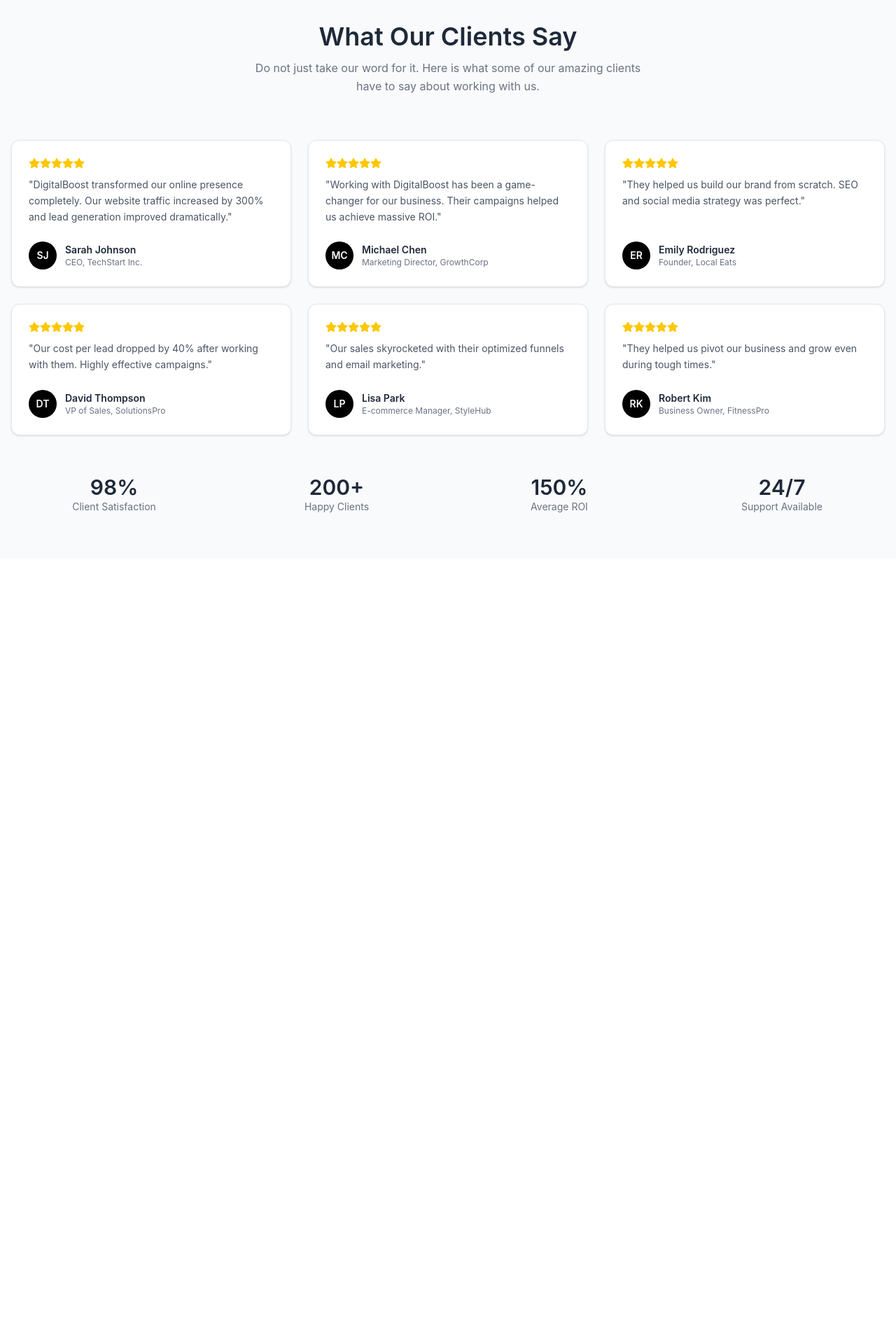
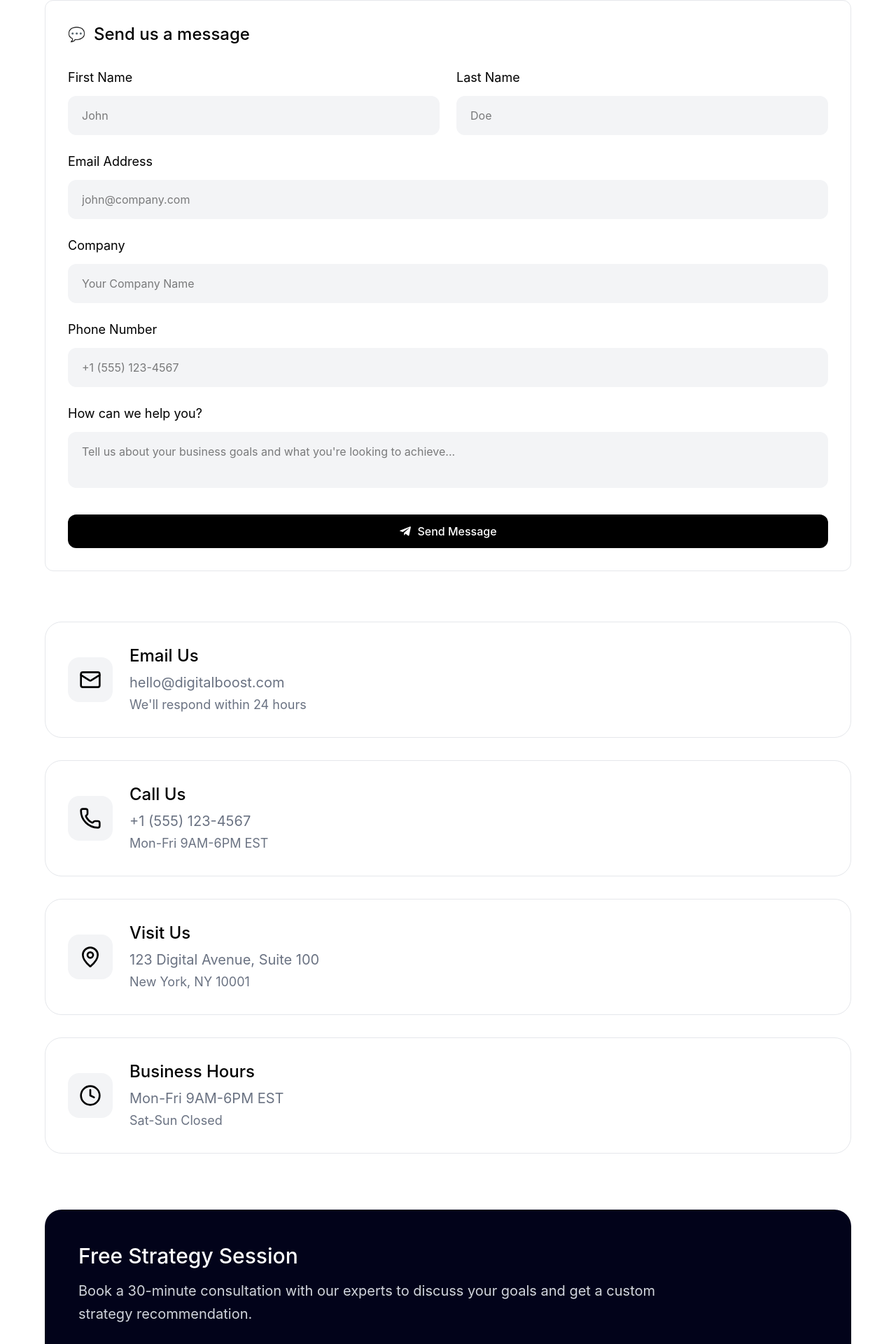
Before and after one commit to gayathri23-y/Agency-digital-market, a React (Vite) app: page / in a window 1280 px wide. Shown: the part 432-2352 px from the top of the page at 70% size. Before the commit the page ends 1230 px from the top, so only its background shows below. Built offline with nearby package versions, Linux system fonts and the light colour scheme.

Commit message:
contact section fully completed final commit

```diff
--- a/package.json
+++ b/package.json
@@ -11,6 +11,7 @@
   },
   "dependencies": {
     "@tailwindcss/vite": "^4.2.2",
+    "lucide-react": "^1.7.0",
     "react": "^19.2.4",
     "react-countup": "^6.5.3",
     "react-dom": "^19.2.4",
--- a/src/App.jsx
+++ b/src/App.jsx
@@ -1,11 +1,17 @@
 import React from 'react'
 import Getintouch from './Components/Contact/Getintouch'
 import TestimonialSection from './Pages/Testimonal';
+import Form from './Components/Contact/Form';
+import ContactInfoCards from './Components/Contact/ContactInfoCards';
+import Startegy from "./Components/Contact/Startegy";
 
 const App = () => {
   return (
     <div>
       <Getintouch />
+      <Form />
+      <ContactInfoCards />
+      <Startegy />
        < TestimonialSection/>
    </div>
   )
--- /dev/null
+++ b/src/Components/Contact/ContactInfoCards.jsx
@@ -0,0 +1,59 @@
+import { Mail, Phone, MapPin, Clock } from "lucide-react";
+
+export default function ContactInfoCards() {
+  const cards = [
+    {
+      icon: <Mail className="h-8 w-8 text-black" />,
+      title: "Email Us",
+      line1: "hello@digitalboost.com",
+      line2: "We'll respond within 24 hours",
+    },
+    {
+      icon: <Phone className="h-8 w-8 text-black" />,
+      title: "Call Us",
+      line1: "+1 (555) 123-4567",
+      line2: "Mon-Fri 9AM-6PM EST",
+    },
+    {
+      icon: <MapPin className="h-8 w-8 text-black" />,
+      title: "Visit Us",
+      line1: "123 Digital Avenue, Suite 100",
+      line2: "New York, NY 10001",
+    },
+    {
+      icon: <Clock className="h-8 w-8 text-black" />,
+      title: "Business Hours",
+      line1: "Mon-Fri 9AM-6PM EST",
+      line2: "Sat-Sun Closed",
+    },
+  ];
+
+  return (
+    <section className="w-full bg-white px-4 sm:px-6 md:px-8 lg:px-16 py-10 space-y-8">
+      {cards.map((card, index) => (
+        <div
+          key={index}
+          className="w-full rounded-3xl border border-gray-200 bg-white p-5 sm:p-6 lg:p-8"
+        >
+          <div className="flex flex-col sm:flex-row sm:items-center gap-4 sm:gap-6">
+            <div className="h-16 w-16 rounded-2xl bg-gray-100 flex items-center justify-center shrink-0">
+              {card.icon}
+            </div>
+
+            <div>
+              <h3 className="text-2xl font-medium text-black mb-2">
+                {card.title}
+              </h3>
+              <p className="text-lg sm:text-xl text-gray-500 mb-1">
+                {card.line1}
+              </p>
+              <p className="text-base sm:text-lg text-gray-500">
+                {card.line2}
+              </p>
+            </div>
+          </div>
+        </div>
+      ))}
+    </section>
+  );
+}
--- /dev/null
+++ b/src/Components/Contact/Form.jsx
@@ -0,0 +1,70 @@
+import React from 'react'
+import { FaTelegramPlane } from "react-icons/fa";
+
+const Form = () => {
+  return (
+     <section className="w-full bg-white px-4 sm:px-6 md:px-8 lg:px-16 py-8">
+      <div className="mx-auto max-w-6xl rounded-xl border border-gray-200 bg-white p-4 sm:p-6 lg:p-8">
+        <div className="mb-8 flex items-center gap-3 text-black">
+          <span className="text-xl">💬</span>
+          <h2 className="text-xl sm:text-2xl font-medium">Send us a message</h2>
+        </div>
+
+        <div className="grid grid-cols-1 md:grid-cols-2 gap-6 mb-6">
+          <div>
+            <label className="block text-base sm:text-lg mb-3">First Name</label>
+            <input
+              type="text"
+              placeholder="John"
+              className="w-full rounded-xl bg-gray-100 px-5 py-4 text-base outline-none"
+            />
+          </div>
+          <div>
+            <label className="block text-base sm:text-lg mb-3">Last Name</label>
+            <input
+              type="text"
+              placeholder="Doe"
+              className="w-full rounded-xl bg-gray-100 px-5 py-4 text-base outline-none"
+            />
+          </div>
+        </div>
+
+        <div className="space-y-6">
+          <div>
+            <label className="block text-base sm:text-lg mb-3">Email Address</label>
+            <input type="email" placeholder="john@company.com" className="w-full rounded-xl bg-gray-100 px-5 py-4 text-base outline-none" />
+          </div>
+
+          <div>
+            <label className="block text-base sm:text-lg mb-3">Company</label>
+            <input type="text" placeholder="Your Company Name" className="w-full rounded-xl bg-gray-100 px-5 py-4 text-base outline-none" />
+          </div>
+
+          <div>
+            <label className="block text-base sm:text-lg mb-3">Phone Number</label>
+            <input type="text" placeholder="+1 (555) 123-4567" className="w-full rounded-xl bg-gray-100 px-5 py-4 text-base outline-none" />
+          </div>
+
+          <div>
+            <label className="block text-base sm:text-lg mb-3">How can we help you?</label>
+            <textarea
+              rows={2}
+              placeholder="Tell us about your business goals and what you're looking to achieve..."
+              className="w-full rounded-xl bg-gray-100 px-5 py-4 text-base outline-none resize-none"
+            />
+          </div>
+        </div>
+
+      <div className="mt-8 flex justify-end">
+  <button className="w-full rounded-xl bg-black px-6 py-3 text-white text-sm sm:text-base font-medium flex items-center justify-center gap-2">
+    <FaTelegramPlane className="text-lg" />
+    <span>Send Message</span>
+  </button>
+
+</div>
+      </div>
+    </section>
+  )
+}
+
+export default Form
--- a/src/Components/Contact/Getintouch.jsx
+++ b/src/Components/Contact/Getintouch.jsx
@@ -13,8 +13,8 @@ const Getintouch = () => {
         </h1>
 
         <p className="text-base sm:text-lg md:text-2xl lg:text-3xl leading-relaxed text-gray-500 max-w-4xl mx-auto">
-          Let&apos;s discuss how we can help you achieve your digital marketing goals.
-          Get a free consultation and custom strategy proposal.
+          Let&apos;s discuss how we can help you achieve your digital marketing goals. Get a free
+         consultation and custom strategy proposal.
         </p>
       </div>
     </section>
--- /dev/null
+++ b/src/Components/Contact/Startegy.jsx
@@ -0,0 +1,22 @@
+import { Calendar } from "lucide-react";
+
+export default function FreeStrategySession() {
+  return (
+    <section className="w-full bg-white px-4 sm:px-6 md:px-8 lg:px-16 py-10">
+      <div className="w-full rounded-3xl bg-[#02031a] px-6 py-8 sm:px-8 sm:py-10 lg:px-12 lg:py-12">
+        <h2 className="text-2xl sm:text-3xl font-medium text-white mb-4">
+          Free Strategy Session
+        </h2>
+
+        <p className="text-base sm:text-lg lg:text-xl leading-relaxed text-gray-300 max-w-4xl mb-8">
+          Book a 30-minute consultation with our experts to discuss your goals and get a custom strategy recommendation.
+        </p>
+
+        <button className="w-full rounded-2xl bg-white px-6 py-4 text-black text-base sm:text-lg font-medium flex items-center justify-center gap-3 hover:opacity-90 transition">
+          <Calendar className="h-5 w-5" />
+          <span>Schedule Free Consultation</span>
+        </button>
+      </div>
+    </section>
+  );
+}
```
Also changed, not shown: 1 other file (tests, documents, lock files or other folders).
